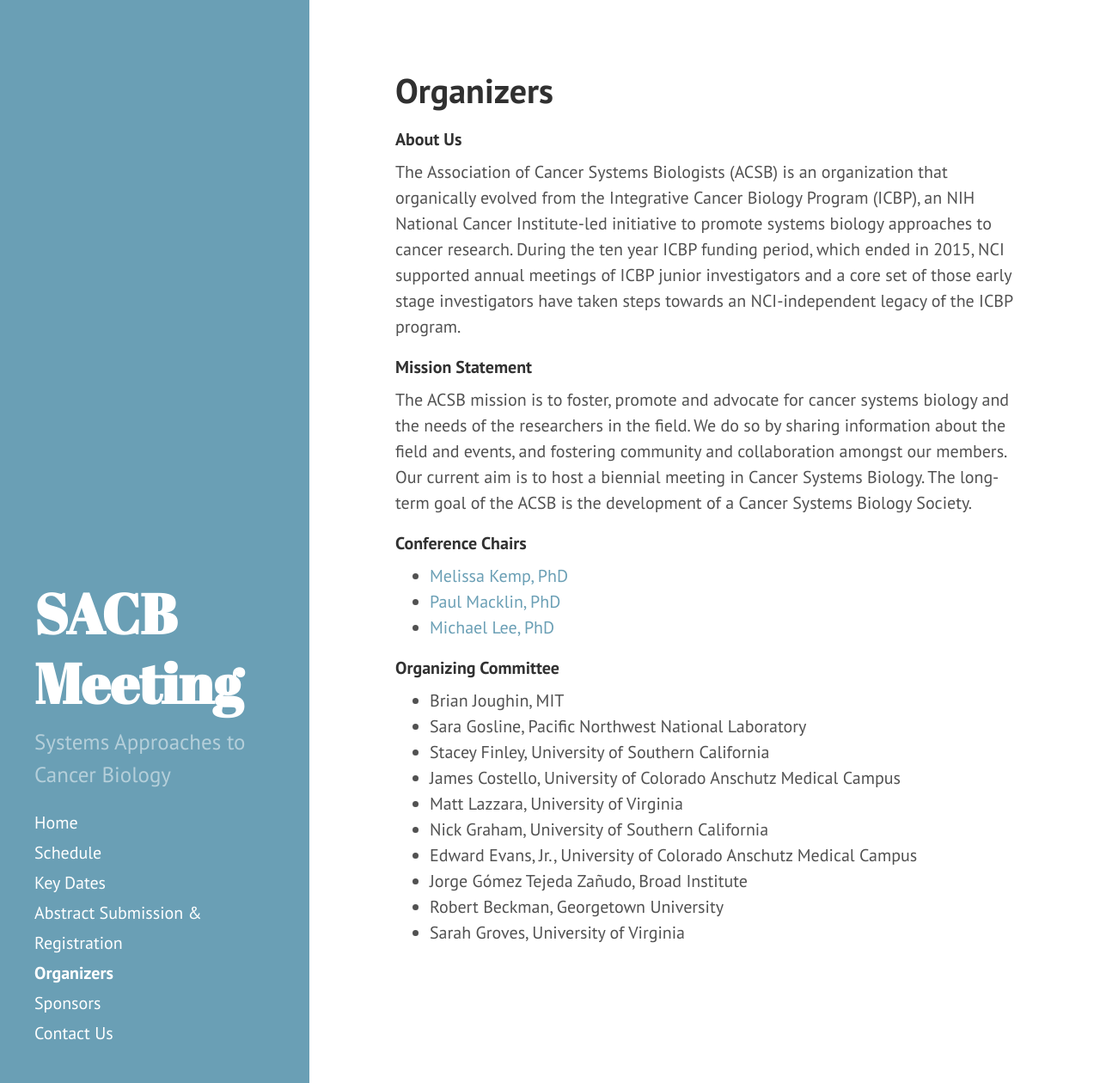
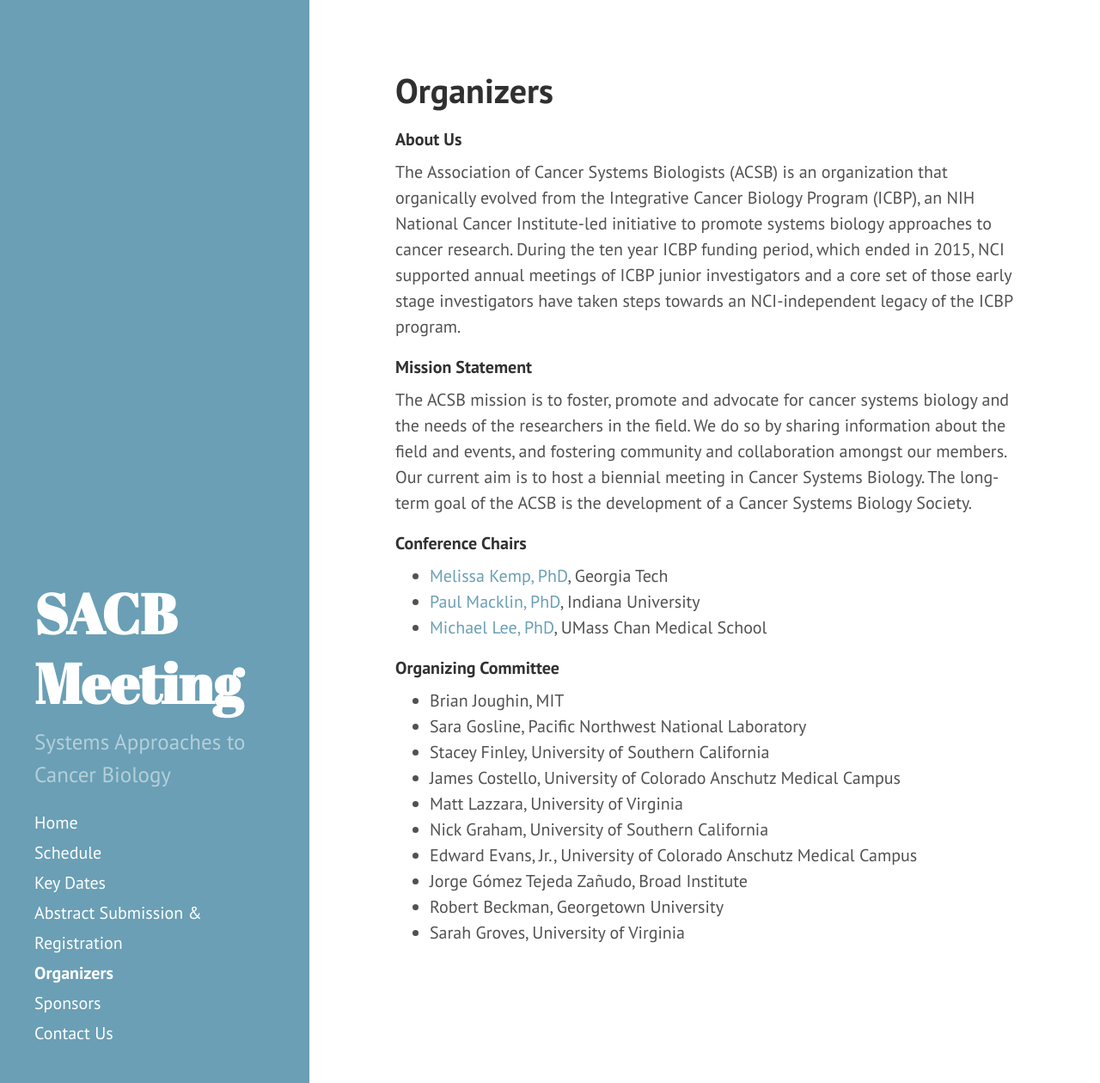
Before and after one commit to AECCSB/sacb-meeting, a Jekyll site: the page built from organizers.md, in a window 1280 px wide and 1260 px high. Shown: the whole window at 86% size. Built offline with Jekyll 4.4.1, drawn with Linux system fonts in a browser that asks for light colours.

Commit message:
Update organizers.md

```diff
--- a/organizers.md
+++ b/organizers.md
@@ -12,9 +12,9 @@
 
 #### Conference Chairs
 
-- [Melissa Kemp, PhD](https://kemp.gatech.edu/)
-- [Paul Macklin, PhD](http://mathcancer.org/)
-- [Michael Lee, PhD](https://www.umassmed.edu/lee-lab/)
+- [Melissa Kemp, PhD](https://kemp.gatech.edu/), Georgia Tech
+- [Paul Macklin, PhD](http://mathcancer.org/), Indiana University
+- [Michael Lee, PhD](https://www.umassmed.edu/lee-lab/), UMass Chan Medical School
 
 #### Organizing Committee
 
```
